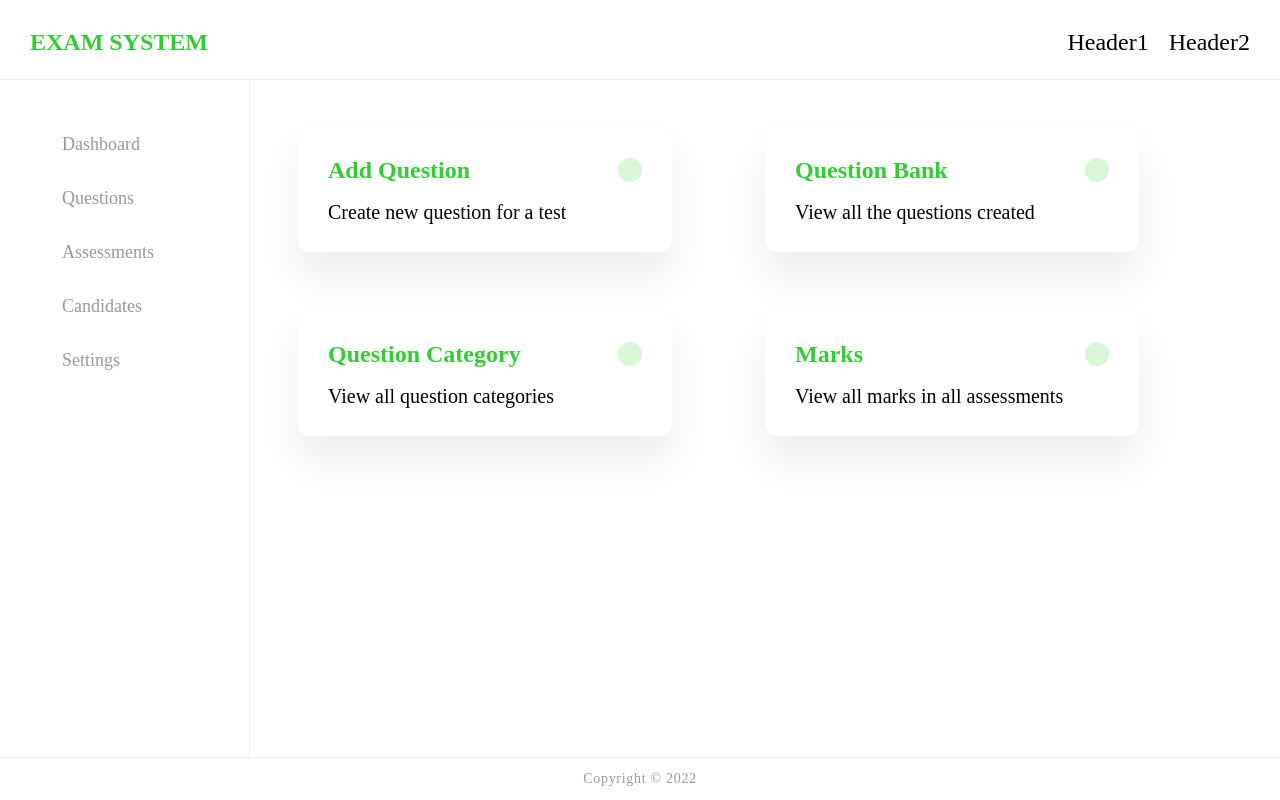
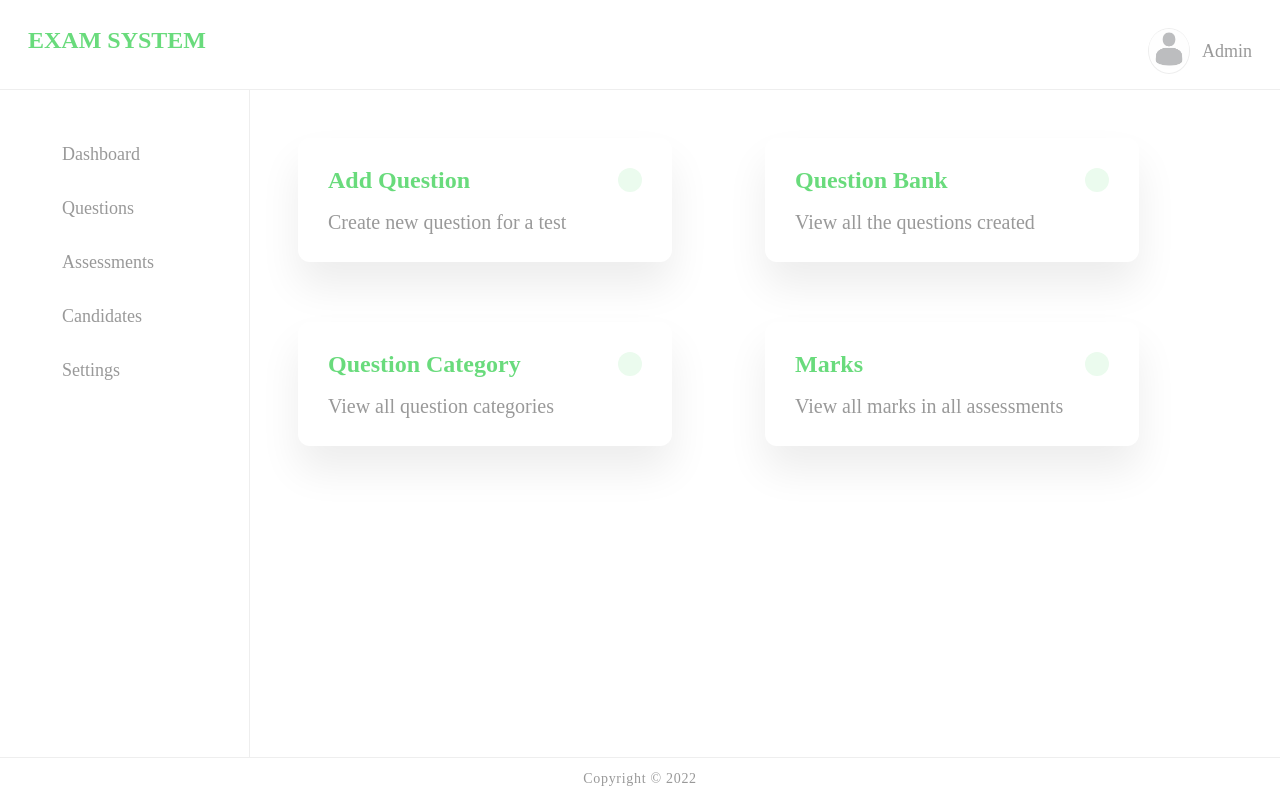
Before and after one commit to Nnvemeka/Exam-system, a React (Create React App) app: page /questions in a window 1280 px wide. Built offline with nearby package versions, Linux system fonts and the light colour scheme; some icons are missing.

Commit message:
Added avatar and changed design color

```diff
--- a/src/components/card/card.css
+++ b/src/components/card/card.css
@@ -28,7 +28,7 @@
 }
 
 .card-header h4 {
-    color: limegreen;
+    color: #69db7c;
 }
 
 .card-details {
@@ -38,11 +38,12 @@
 .card-header p {
     padding: 1.2rem;
     border-radius: 50%;
-    background-color: rgb(215, 247, 215);
+    /* background-color: rgb(215, 247, 215); */
+    background-color: #ebfbee;
 }
 
 .card-icon {
     width: 20px;
     height: 20px;
-    color: limegreen;
+    color: #69db7c;
 }
--- a/src/components/header/Header.jsx
+++ b/src/components/header/Header.jsx
@@ -6,8 +6,10 @@ const Header = () => {
     <div className='header'>
         <div className='logo'>Exam system</div>
         <div className='headerItems'>
-            <div>Header1</div>
-            <div>Header2</div>
+            <div className='avatar'>
+              <img src='./avatar.jpg' alt='avatar' className='header-img'/>
+            </div>
+            <div className='header-title'>Admin</div>
         </div>
     </div>
   )
--- a/src/components/header/header.css
+++ b/src/components/header/header.css
@@ -1,16 +1,32 @@
 .header {
     display: flex;
     justify-content: space-between;
-    padding: 3rem;
+    padding: 2.8rem;
 }
 
 .logo {
     text-transform: uppercase;
     font-weight: 600;
-    color: limegreen;
+    color: #69db7c;
 }
 
 .headerItems {
     display: flex;
-    gap: 2rem;
+    align-items: center;
+    gap: 1.2rem;
 }
+
+.avatar {
+    border: 1px solid #eee;
+    border-radius: 50%;
+}
+
+.header-img {
+    width: 4rem;
+    border-radius: 50%;
+}
+
+.header-title {
+    font-size: 1.8rem;
+    color: #999;
+}
--- a/src/components/nav/nav.css
+++ b/src/components/nav/nav.css
@@ -1,7 +1,6 @@
 .nav {
     display: flex;
     flex-direction: column;
-    /* gap: 1.2rem; */
     margin-top: 4rem;
 }
 
@@ -13,13 +12,13 @@
 }
 
 .link:hover {
-    background-color: rgb(218, 247, 218);
+    background-color: #ebfbee;
 }
 
 .nav-icon {
     width: 20px;
     height: 20px;
-    color: limegreen;
+    color: #69db7c;
     margin-right: 1.2rem;
 }
 
--- a/src/layout/layout.css
+++ b/src/layout/layout.css
@@ -5,14 +5,12 @@
 
     display: grid;
     grid-template-columns: 25rem 1fr;
-    grid-template-rows: 8rem 1fr;
+    grid-template-rows: 9rem 1fr;
 }
 
 .header-container {
     grid-column: 1 / -1;
     border-bottom: 1px solid #eee;
-    /* align-self: center; */
-    /* justify-self: center; */
 }
 
 .nav-container {
--- a/src/pages/question/question.css
+++ b/src/pages/question/question.css
@@ -2,5 +2,6 @@
     display: grid;
     grid-template-columns: repeat(2, 1fr);
     row-gap: 6rem;
+    color: #999;
     margin: 4.8rem 4.8rem;
 }
```
Also changed, not shown: public/avatar.jpg (added).
